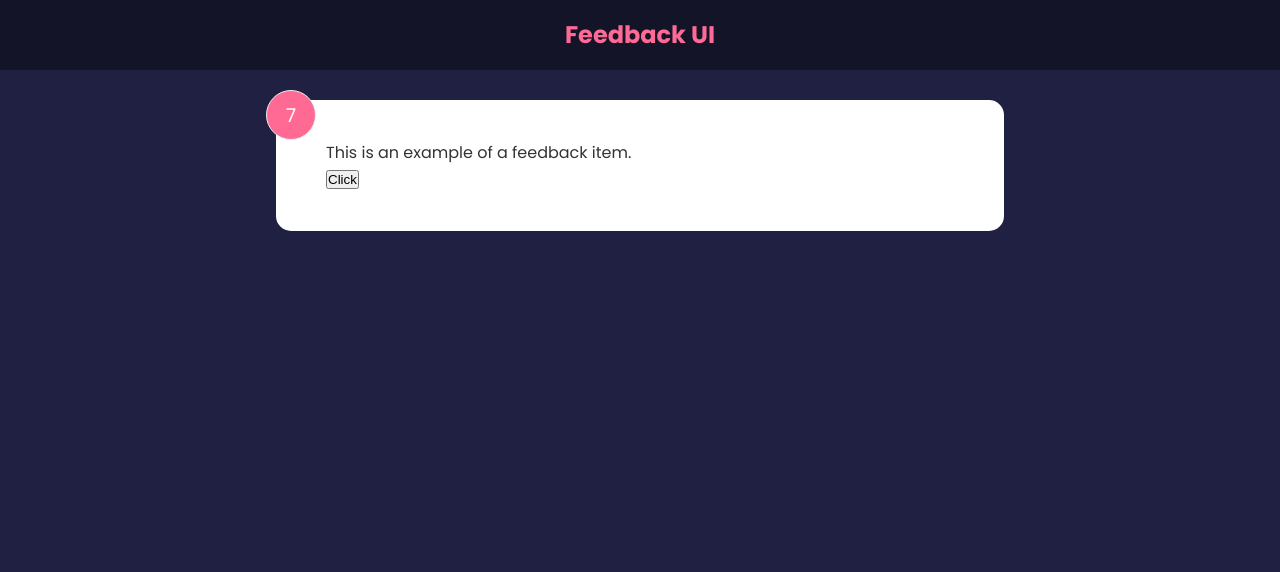
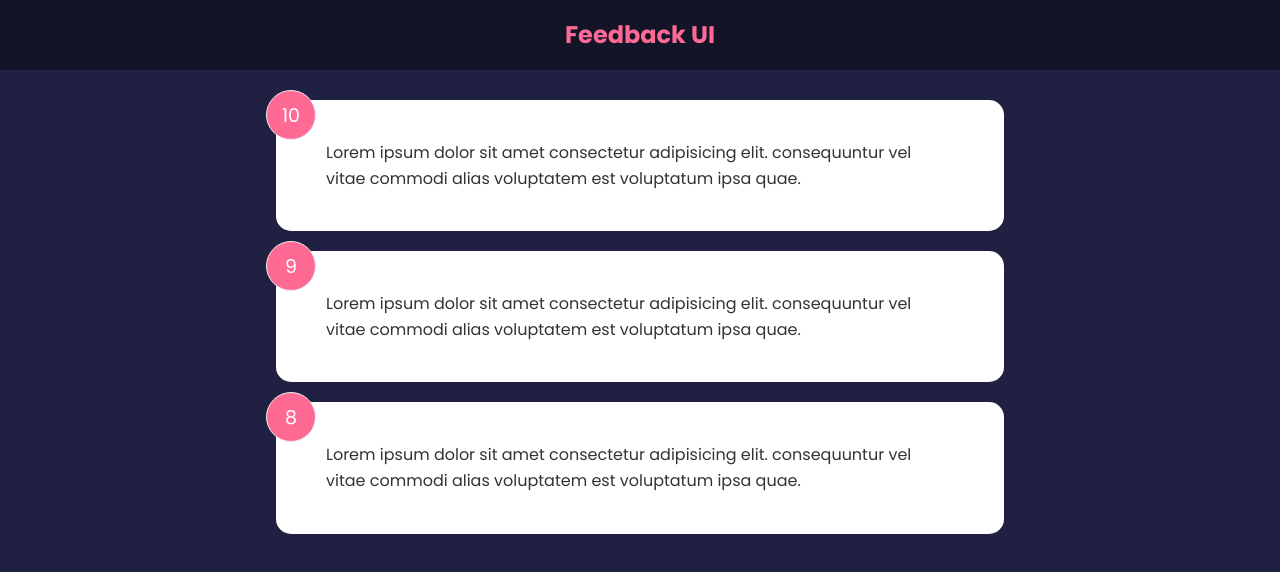
Before and after one commit to Balint90/React-learning, a React (Create React App) app: page / in a window 1280 px wide. Shown: the top 572 px of the page. Built offline with nearby package versions, Linux system fonts and the light colour scheme.

Commit message:
Add FeedbackData and FeedbackList

```diff
--- a/src/App.js
+++ b/src/App.js
@@ -1,12 +1,16 @@
 import Header from "./components/Header"
-import FeedbackItem from "./components/FeedbackItem"
+import FeedbackList from "./components/FeedbackList"
+import FeedbackData from "./data/FeedbackData"
+import { useState } from "react"
 
 function App() {
+    const [feedback, setFeedback] = useState(FeedbackData)
+
     return (
     <>
         <Header />
         <div className="container">
-            <FeedbackItem />
+            <FeedbackList feedback={feedback} />
         </div>
     </>)
 }
--- a/src/components/FeedbackItem.jsx
+++ b/src/components/FeedbackItem.jsx
@@ -1,18 +1,9 @@
-import {useState} from 'react'
-
-function FeedbackItem() {
-    const [rating, setRating] = useState(7)
-    const [text, setText] = useState("This is an example of a feedback item.")
-
-    const handleClick = () => {
-        setRating((prev) => { return prev + 1 })
-    }
+function FeedbackItem({item}) {
 
     return (
     <div className="card">
-        <div className="num-display">{rating}</div>
-        <div className="text-display">{text}</div>
-        <button onClick={handleClick}>Click</button>
+        <div className="num-display">{item.rating}</div>
+        <div className="text-display">{item.text}</div>
     </div>
     )}
 
--- /dev/null
+++ b/src/components/FeedbackList.jsx
@@ -0,0 +1,16 @@
+import FeedbackItem from "./FeedbackItem"
+
+function FeedbackList({feedback}) {
+    if (!feedback || feedback.length === 0) {
+        return <p>No Feedback Yet</p>
+    }
+    return (
+        <div className="feedback-list">
+            {feedback.map((item) => (
+                <FeedbackItem key={item.id} item={item} />
+            ))}
+        </div>
+    )
+}
+
+export default FeedbackList
--- /dev/null
+++ b/src/data/FeedbackData.js
@@ -0,0 +1,19 @@
+const FeedbackData = [
+    {
+        id: 1,
+        rating: 10,
+        text: 'Lorem ipsum dolor sit amet consectetur adipisicing elit. consequuntur vel vitae commodi alias voluptatem est voluptatum ipsa quae.',
+    },
+    {
+        id: 2,
+        rating: 9,
+        text: 'Lorem ipsum dolor sit amet consectetur adipisicing elit. consequuntur vel vitae commodi alias voluptatem est voluptatum ipsa quae.',
+    },
+    {
+        id: 3,
+        rating: 8,
+        text: 'Lorem ipsum dolor sit amet consectetur adipisicing elit. consequuntur vel vitae commodi alias voluptatem est voluptatum ipsa quae.',
+    },
+]
+
+export default FeedbackData
```
